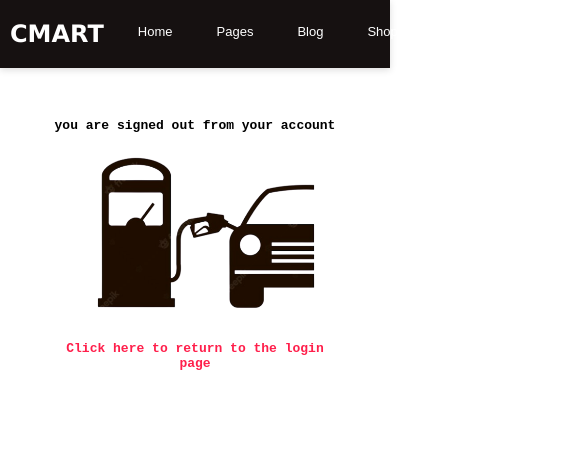
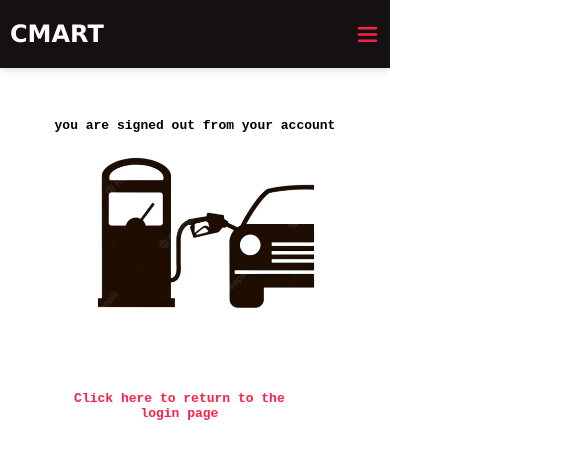
Before and after one commit to manalamro/car-shop, a React (Create React App) app: page /signout in a window 390 px wide. Shown: the top 458 px of the page, 585 px wide, since content can reach past the window. Built offline with nearby package versions, Linux system fonts and the light colour scheme.

Commit message:
done my responsive website :)

```diff
--- a/src/App.jsx
+++ b/src/App.jsx
@@ -7,7 +7,6 @@ import Home from "./pages/Home/Home.page";
 import CarProvider from "./component/providers/carProvider";
 import CarDetails from'./pages/CarDetails/carDetails.page';
 import Login from "./pages/login/login.pages";
-import { SignOut } from "phosphor-react";
 import Signout from "./pages/signout/signout";
 function App() {
 
@@ -22,11 +21,8 @@ function App() {
             <Route path="home/:id" element={<CarDetails />} />
             <Route path="/AddNewCar" element={<AddNewCar/>} />
             <Route path="*" element={<Notfound />} />
-            <Route path="/Blog" />
-            <Route path="/Shop" />
             <Route path="/" element={<Login/>}/>
             <Route path="/Contact" />
-            <Route path="/Pages" />
             <Route path='/signout' element={<Signout />} />
 
           </Routes>
--- a/src/component/header/header.component.jsx
+++ b/src/component/header/header.component.jsx
@@ -1,26 +1,60 @@
-
-import './header.css'
-import {PlusCircle,MagnifyingGlass,SignOut  } from 'phosphor-react'
+import { useState} from "react";
+import "./header.css";
+import { PlusCircle, MagnifyingGlass, SignOut, List, X } from "phosphor-react";
+import useScreenWidth from '../providers/screenWidth.provider'
+import { NavLink } from 'react-router-dom';
 
 const Header = () => {
+  const width = useScreenWidth();
+  const [toggleMenu, settoggleMenu] = useState(false);
+
+  const toggleNav = () => {
+    settoggleMenu(!toggleMenu);
+  };
+
+
   return (
-        <div>
+    <>
+
       <div className="header">
         <h1> CMART</h1>
-                    <div className="linkes">
-                    <a href='/home'><h3>Home </h3></a>
-                    <a href="/pages" ><h3>Pages</h3></a>
-                    <a href="/Blog" ><h3>Blog</h3></a>
-                    <a href="/Shop" ><h3>Shop</h3></a>
-                    <a href="/Contact" ><h3>Contact</h3></a>
-                    <div className='icons'>
-                    <a href="/AddNewCar" > <PlusCircle size={25} /></a>
-                    <a href="/signout" >  <SignOut size={25} /></a>
-                    </div>
+        { width > 460 ? (
+           <>
+ <div className="nav">
+            <a href="/home">Home</a>
+            <a href="/Contact">Contact</a>
+            <a href="/AddNewCar">
+              <PlusCircle size={25} />
+            </a>
+            <a href="/signout">
+              <SignOut size={25} />
+            </a>
 
    </div>
+ </>
+        ):(
+
+          <>
+            <div className={toggleMenu ? "nav" :"nav nav_active"}>
+            <a href="/home" onClick={toggleNav}>Home</a>
+            <a href="/Contact"onClick={toggleNav}>Contact</a>
+            <a href="/AddNewCar"onClick={toggleNav}>
+              <PlusCircle size={25} />
+            </a>
+            <a href="/signout"onClick={toggleNav}>
+              <SignOut size={25} />
+            </a>
         </div>
+        </>
+        )
+      }
+
+        <button onClick={toggleNav}>
+        {}
+           <List size={25} color="#ff1f4b" weight="bold" />
+        </button>
       </div>
+    </>
   );
-}
+};
 export default Header;
--- a/src/component/header/header.css
+++ b/src/component/header/header.css
@@ -1,15 +1,13 @@
-
 .header {
-display: flex;
+  display: flex;
   justify-content: space-between;
   height:8vh;
   align-items: center;
-  /* padding: 0 40px; */
   box-shadow: 0px 2px 7px 0px #ddd;
   background-color: rgb(22, 17, 17);
   color: white;
   font-family: 'Lucida Sans', 'Lucida Sans Regular', 'Lucida Grande', 'Lucida Sans Unicode', Geneva, Verdana, sans-serif;
-  width:100vw;
+  /* width:100%; */
   font-size:small;
 }
 
@@ -22,18 +20,91 @@ margin-left:10px;
 a{
   text-decoration: none;
   color: white;
-  padding:0px 10px;
+  margin-top:26px;
+  padding:10px;
+}
+.header>.nav {
+  display: flex;
+  align-items: center;
+  margin-top:-26px;
+  margin-right:2vw;
 }
 
-.header>.linkes {
-  display: flex;
-  align-items: center;
-  justify-content: space-between;
+.header > button{
+  text-decoration: none;
+  color: white;
   margin-top:26px;
-  margin-right:4vw;
+  padding:10px;
+  background: none;
+  border: none;
+  display: none;
+
 }
 
-.icons{
-margin-top:-25px;
-margin-left:33px;
+
+@media (max-width:460px) {
+  a{
+    text-decoration: none;
+    color: rgb(238, 233, 233);
+    margin-top:35px;
+    padding:9px;
+    font-weight:700;
+    font-size: larger;
+    padding: 15px;
+    margin-right: 10%;
+
+
+  }
+  a:hover{
+background-color: rgb(255, 255, 255);
+color: rgb(0, 0, 0);
+width: 140%;
+padding: 15px;
+border-radius: 3px;
+
+
+  }
+
+  .header > .nav {
+    border-top: 0.2px white solid;
+    top: 5rem;
+    flex-direction: column;
+    background-color: rgb(22, 17, 17);
+    position:absolute;
+    width: 100%;
+    flex-direction: column;
+    text-align: center;
+    box-shadow:
+        0 10px 27px rgba(0, 0, 0, 0.05);
+    height: 60%;
+  }
+
+
+
+  .header > .nav_active {
+   display: none;
+  }
+
+  .header > .nav button{
+    text-decoration: none;
+    color: rgb(238, 233, 233);
+    margin-top:35px;
+    padding:9px;
+    font-weight:700;
+    font-size: larger;
+    padding: 15px;
+    margin-right: 10%;
+  }
+
+
+  .header>button{
+    text-decoration: none;
+    color: white;
+    margin-top:5px;
+    display: block;
+
+  }
+
+
+
 }
--- a/src/component/new-item/new-item.component.jsx
+++ b/src/component/new-item/new-item.component.jsx
@@ -91,7 +91,7 @@ const New_item = (props) => {
             <option value="sport">sport</option>
           </select>
         </div>
-        <div className="button-style">
+        <div className="button-style" >
           <button
             className="submit"
             type="submit"
--- a/src/component/providers/screenWidth.provider.js
+++ b/src/component/providers/screenWidth.provider.js
@@ -16,6 +16,7 @@ function useScreenWidth() {
     };
   }, []);
 
+  console.log(screenWidth);
   return screenWidth;
 }
 
--- a/src/component/searchFilter/search.css
+++ b/src/component/searchFilter/search.css
@@ -14,7 +14,7 @@
         margin:0 auto;
         margin-top:50px;
         width:70%;
-        position:relative;
+        position:static;
 
     }
 
--- a/src/pages/signout/signout.css
+++ b/src/pages/signout/signout.css
@@ -28,4 +28,5 @@
     font-family: monospace;
     margin:0 auto;
     font-size: medium;
+    font-weight: 700;
  }
--- a/src/pages/signout/signout.jsx
+++ b/src/pages/signout/signout.jsx
@@ -8,7 +8,7 @@ const Signout = () => {
         <h1 className="message">you are signed out from your account</h1>
         <img src={logout} width={500} height={300} />
         <a href="login">
-          <h4 className="loginLink">Click here to return to the login page</h4>
+          <div className="loginLink">Click here to return to the login page</div>
         </a>
       </div>
       <div>
```
Also changed, not shown: src/component/Navbar/navbar.jsx (added, +19 -0 lines), src/component/Navbar/navbar.css (added). Lines whose indentation alone changed are shown as unchanged.
